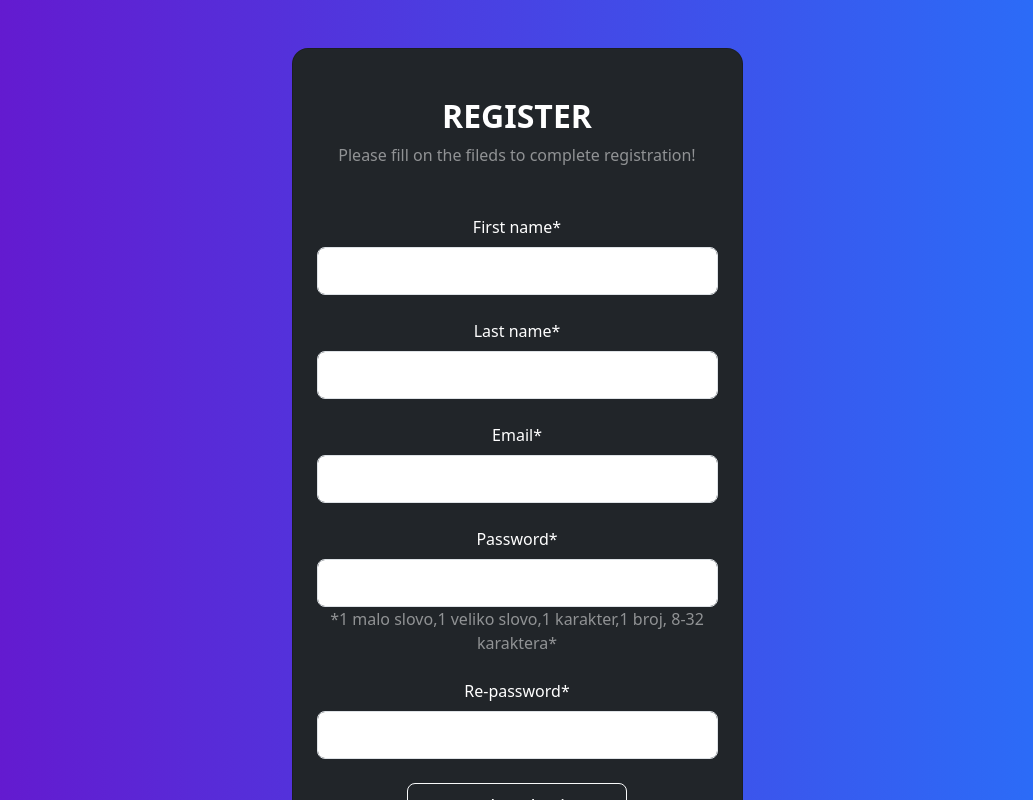
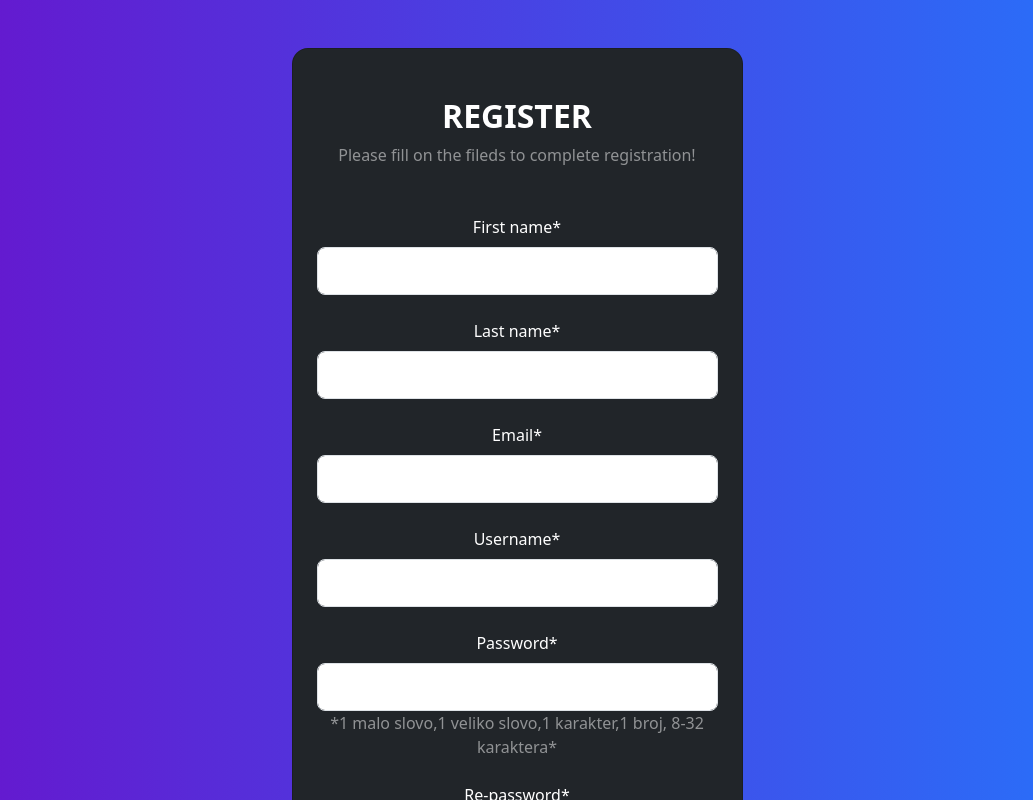
Before and after one commit to MartinCief/LoginApplication, an Angular app in the folder login-application/: page /register in a window 1280 px wide. Shown: the top 800 px of the page, without its empty margins (123-1156 px from the left). Built offline with nearby package versions, Linux system fonts and the light colour scheme.

Commit message:
added username in register form

```diff
--- a/login-application/src/app/models/User.ts
+++ b/login-application/src/app/models/User.ts
@@ -6,4 +6,5 @@ export interface User {
 export interface Register extends User {
   firstName : string,
   lastName : string,
+  email:string
 }
--- a/login-application/src/app/register/register.component.html
+++ b/login-application/src/app/register/register.component.html
@@ -32,6 +32,12 @@
                 <p *ngIf="(submitted) && registerForm.get('email')?.errors?.['email']" class="error-message">Enter valid an email address</p>
               </div>
               <div class="form-outline form-white mb-4">
+                <label class="form-label" for="username">Username*</label>
+                <input type="text" id="username" class="form-control form-control-lg" formControlName="username" required />
+                <p *ngIf="(submitted) && userNameRequiredError()" class="error-message">Username is required!</p>
+                <p *ngIf="(submitted) && !userNameRequiredError() && userNamePatternError()" class="error-message">Last name is not valid!</p>
+              </div>
+              <div class="form-outline form-white mb-4">
                 <label class="form-label" for="password">Password*</label>
                 <input type="password" id="password" class="form-control form-control-lg" formControlName="password" required />
                 <p *ngIf="(submitted) && registerForm.get('password')?.errors?.['required']" class="error-message">Password is required!</p>
```
